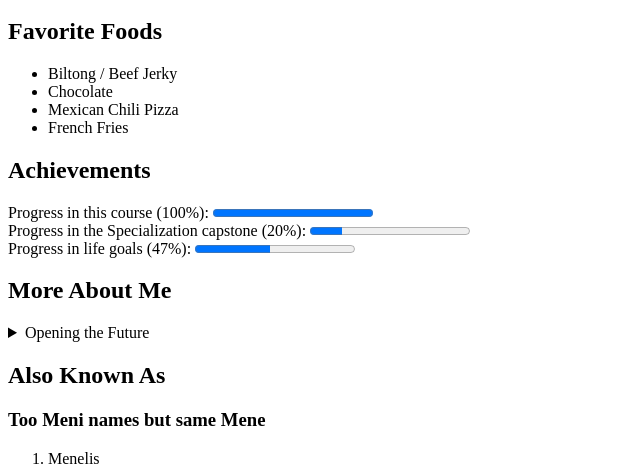
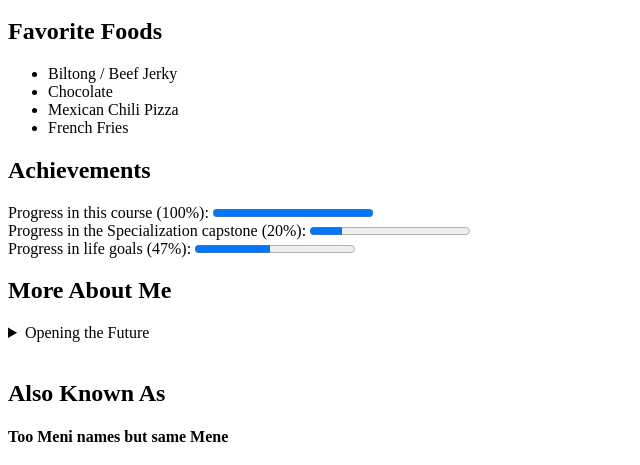
Before and after one commit to Menelisml/project-mene, a plain HTML site: page index.html in a window 1280 px wide. Shown: the part 100-565 px from the top of the page, without its empty margins (0-640 px from the left). Drawn offline with Linux system fonts and the light colour scheme.

Commit message:
Update index.html 8

```diff
--- a/index.html
+++ b/index.html
@@ -49,9 +49,10 @@
 	    <br>
     </details>
 	  </section>
+	  <br>
 		  <section4>
 <h2>Also Known As </h2>
-<h3>Too Meni names but same Mene </h3>
+<h4>Too Meni names but same Mene </h4>
 			  <ol>
 				  <li> Menelis </li>
 				  <li> Lesego </li>
@@ -61,7 +62,8 @@
 	</ol>
 		  </section>
 	<footer>
-		<a> <img src="http://www.intro-webdesign.com/images/newlogo.png "> <br>
+		<a> <img src="http://www.intro-webdesign.com/images/newlogo.png ">
+			<br>
 </a>
 <p>
 To learn more about web design, visit "<a href="http://www.intro-webdesign.com">Intro to Web Design.</a>"
```
